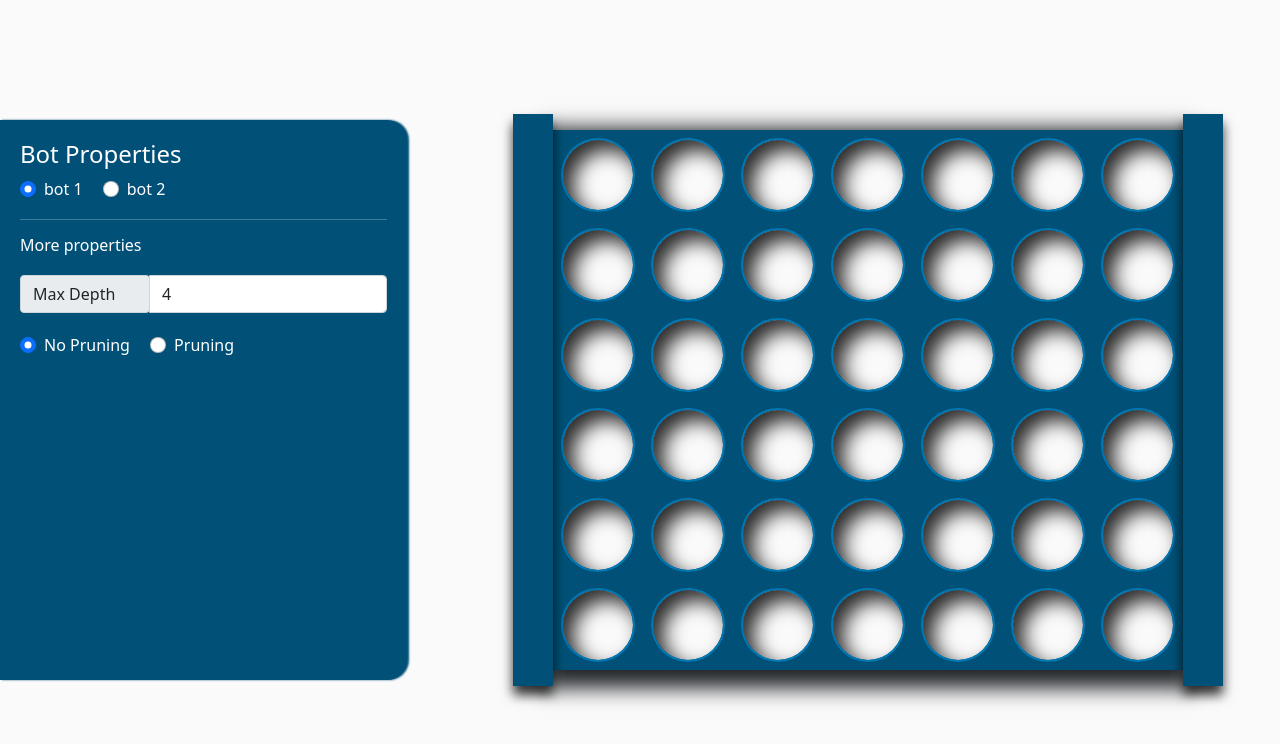
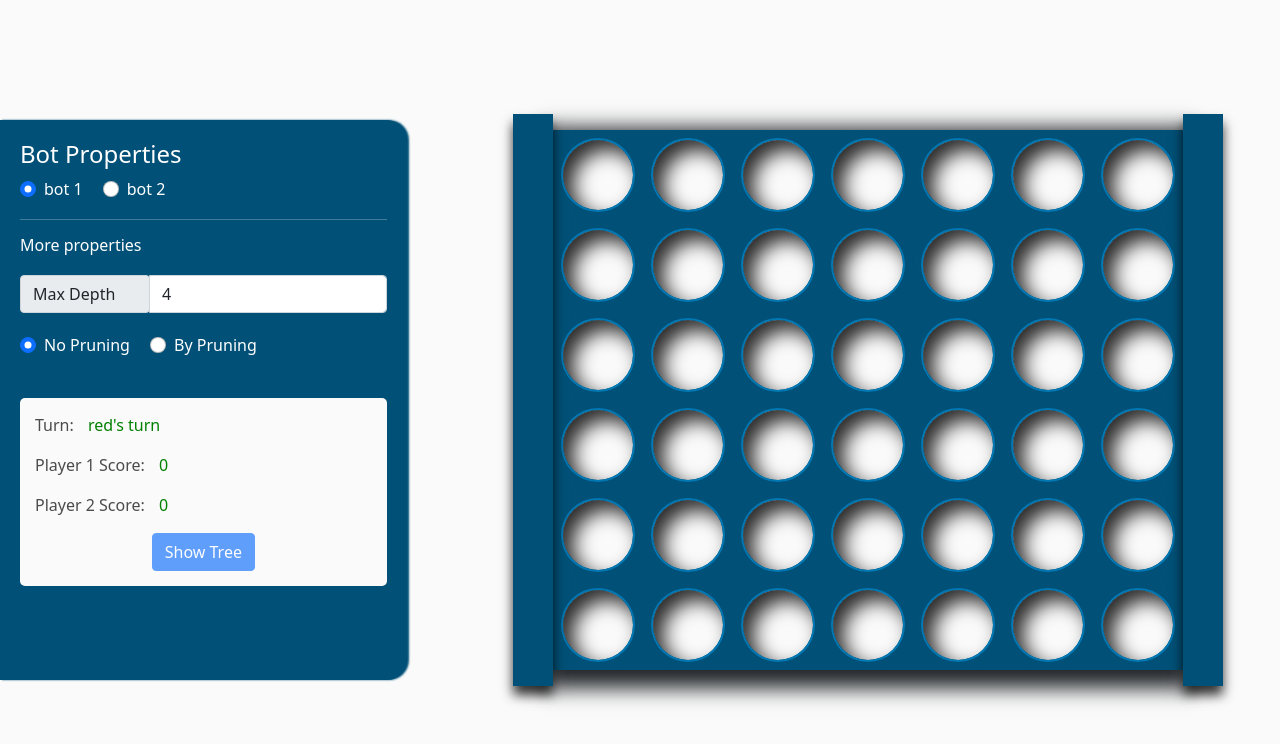
Before and after one commit to youssefsaber0/Ai_connect4, a plain HTML site: page index.html in a window 1280 px wide. Drawn offline with Linux system fonts and the light colour scheme.

Commit message:
game stats

```diff
--- a/assets/classes/Game.js
+++ b/assets/classes/Game.js
@@ -33,7 +33,13 @@ class Game {
         col: player_move
       },
       success: function (response) {
-        console.log(response)
+        response = JSON.parse(response)
+        this.state = response.state
+
+        this.board.drop(response.col)
+        this.scores = [response.score1, response.score2]
+
+
       }.bind(this),
       error: function(err) {
         Swal.fire({
@@ -45,13 +51,16 @@ class Game {
     })
   }
 
-  __showResults() {
-    console.log("Showing Results")
+  __updateStats(score1 = 0, score2 = 0) {
+    $("#turn").html(this.board.turn + "'s turn")
+    $("#score1").html(score1)
+    $("#score2").html(score2)
   }
 
   start() {
     this.finished = false;
     this.__onListeners();
+    this.__updateStats(0, 0);
   }
 
   end() {
@@ -61,10 +70,9 @@ class Game {
   }
 
   apply(col) {
-    this.board.drop(col, this.turn)
+    this.board.drop(col)
 
-    let bot_decision = this.__botDecision(col)
-    this.board.drop(bot_decision)
+    this.__botDecision(col)
 
     if(parseInt(this.board.state) == 0)
       this.end()
--- a/assets/style.css
+++ b/assets/style.css
@@ -106,13 +106,17 @@ main {
   color: #fff;
 }
 
-.loader {
-  border: 16px solid #f3f3f3;
-  border-top: 16px solid #3498db;
-  border-radius: 50%;
-  width: 120px;
-  height: 120px;
-  animation: spin 0.5s linear infinite;
+.results {
+  margin-top: 39px;
+  background: var(--neutral--2);
+  border-radius: 5px;
+  padding: 15px;
+  color: var(--neutral-2);
+}
+
+.results span {
+  color: green;
+  margin-left: 10px;
 }
 
 @keyframes spin {
--- a/index.html
+++ b/index.html
@@ -42,8 +42,15 @@
 
       <div class="form-check form-check-inline">
         <input class="form-check-input" type="radio" name="pruning" id="pruning" value="1">
-        <label class="form-check-label" for="pruning">Pruning</label>
+        <label class="form-check-label" for="pruning">By Pruning</label>
       </div>
+    </div>
+
+    <div class="results">
+      <p>Turn: <span id="turn">—</span></p>
+      <p>Player 1 Score: <span id="score1">—</span></p>
+      <p>Player 2 Score: <span id="score2">—</span></p>
+      <button disabled class="btn btn-primary mx-auto d-block" id="tree">Show Tree</button>
     </div>
 
   </div>
```
Also changed, not shown: 1 other file.
